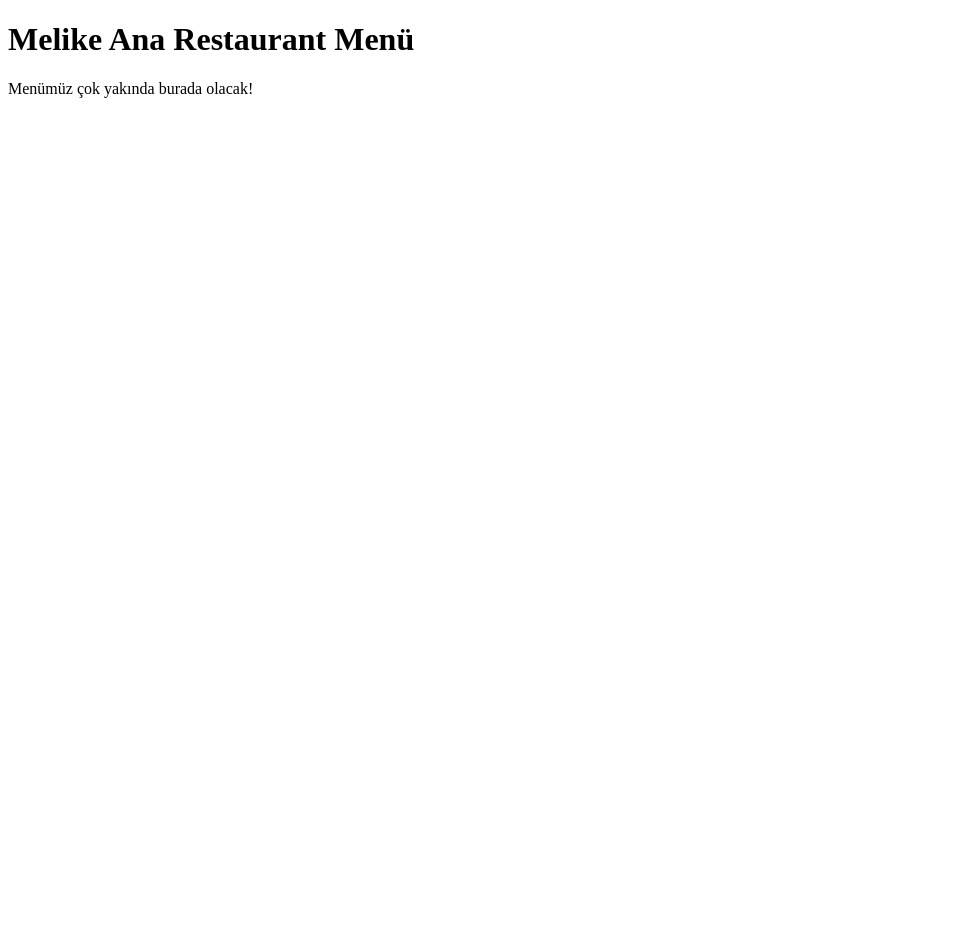
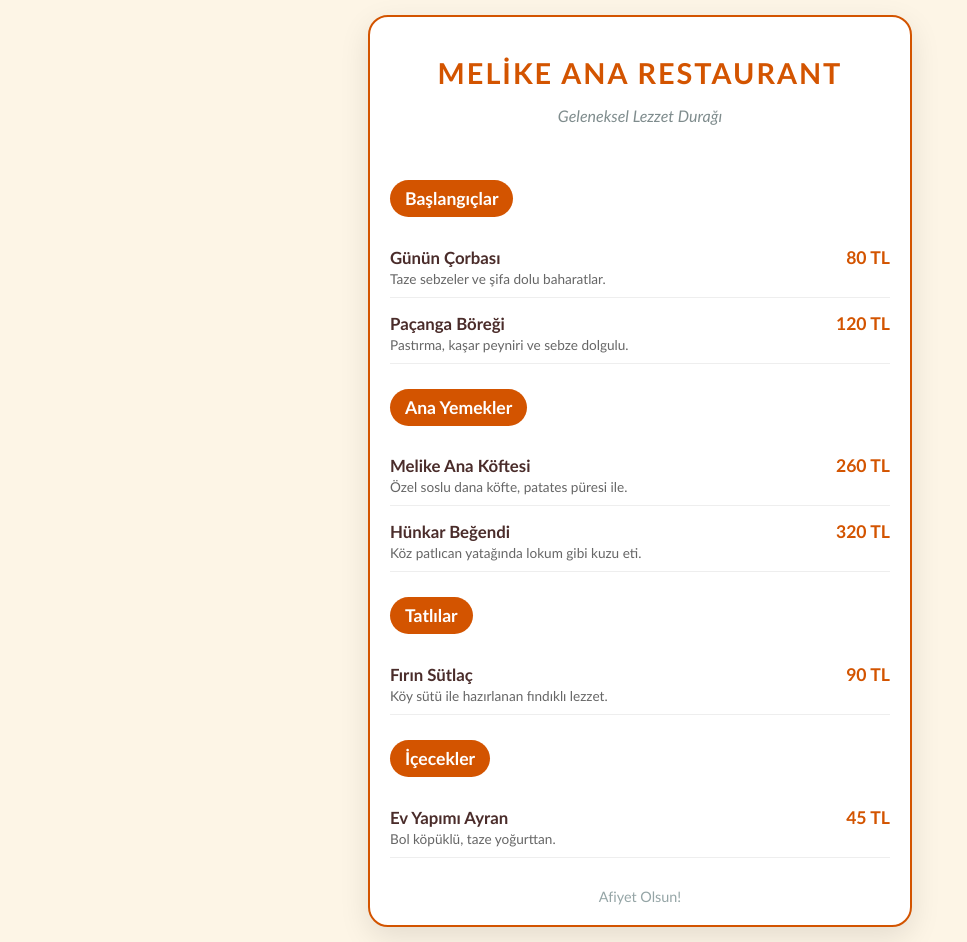
Before and after one commit to cemoletti94/cem-baba-restaurant, a plain HTML site: page index.html in a window 1280 px wide. Shown: the whole page, without its empty margins (0-967 px from the left). Before the commit the page ends 800 px from the top, so only its background shows below. Drawn offline with Linux system fonts and the light colour scheme.

Commit message:
Update index.html

```diff
--- a/index.html
+++ b/index.html
@@ -1,7 +1,158 @@
 <!DOCTYPE html>
-<html>
+<html lang="tr">
+<head>
+    <meta charset="UTF-8">
+    <meta name="viewport" content="width=device-width, initial-scale=1.0">
+    <title>Melike Ana Restaurant - Menü</title>
+    <style>
+        body {
+            font-family: 'Trebuchet MS', sans-serif;
+            background-color: #fdf5e6; /* Hafif krem rengi, iştah açıcı */
+            margin: 0;
+            padding: 15px;
+            color: #4a2c2a;
+        }
+
+        .container {
+            max-width: 500px;
+            margin: 0 auto;
+            background: #ffffff;
+            padding: 20px;
+            border-radius: 20px;
+            box-shadow: 0 10px 30px rgba(0,0,0,0.1);
+            border: 2px solid #d35400;
+        }
+
+        h1 {
+            text-align: center;
+            color: #d35400;
+            font-size: 1.8rem;
+            text-transform: uppercase;
+            letter-spacing: 2px;
+            margin-bottom: 5px;
+        }
+
+        .subtitle {
+            text-align: center;
+            font-style: italic;
+            color: #7f8c8d;
+            margin-bottom: 30px;
+        }
+
+        h2 {
+            background-color: #d35400;
+            color: white;
+            padding: 8px 15px;
+            border-radius: 50px;
+            font-size: 1.1rem;
+            margin-top: 25px;
+            display: inline-block;
+        }
+
+        .menu-item {
+            display: flex;
+            justify-content: space-between;
+            align-items: baseline;
+            margin-top: 15px;
+            padding-bottom: 10px;
+            border-bottom: 1px solid #eee;
+        }
+
+        .item-details {
+            flex: 1;
+            padding-right: 10px;
+        }
+
+        .item-name {
+            font-weight: bold;
+            font-size: 1.05rem;
+            margin: 0;
+        }
+
+        .item-ingredients {
+            font-size: 0.85rem;
+            color: #666;
+            margin: 3px 0 0 0;
+        }
+
+        .item-price {
+            font-weight: bold;
+            color: #d35400;
+            font-size: 1.1rem;
+        }
+
+        footer {
+            text-align: center;
+            margin-top: 30px;
+            font-size: 0.9rem;
+            color: #95a5a6;
+        }
+    </style>
+</head>
 <body>
-<h1>Melike Ana Restaurant Menü</h1>
-<p>Menümüz çok yakında burada olacak!</p>
+
+<div class="container">
+    <h1>Melike Ana Restaurant</h1>
+    <p class="subtitle">Geleneksel Lezzet Durağı</p>
+
+    <h2>Başlangıçlar</h2>
+
+    <div class="menu-item">
+        <div class="item-details">
+            <p class="item-name">Günün Çorbası</p>
+            <p class="item-ingredients">Taze sebzeler ve şifa dolu baharatlar.</p>
+        </div>
+        <div class="item-price">80 TL</div>
+    </div>
+
+    <div class="menu-item">
+        <div class="item-details">
+            <p class="item-name">Paçanga Böreği</p>
+            <p class="item-ingredients">Pastırma, kaşar peyniri ve sebze dolgulu.</p>
+        </div>
+        <div class="item-price">120 TL</div>
+    </div>
+
+    <h2>Ana Yemekler</h2>
+
+    <div class="menu-item">
+        <div class="item-details">
+            <p class="item-name">Melike Ana Köftesi</p>
+            <p class="item-ingredients">Özel soslu dana köfte, patates püresi ile.</p>
+        </div>
+        <div class="item-price">260 TL</div>
+    </div>
+
+    <div class="menu-item">
+        <div class="item-details">
+            <p class="item-name">Hünkar Beğendi</p>
+            <p class="item-ingredients">Köz patlıcan yatağında lokum gibi kuzu eti.</p>
+        </div>
+        <div class="item-price">320 TL</div>
+    </div>
+
+    <h2>Tatlılar</h2>
+
+    <div class="menu-item">
+        <div class="item-details">
+            <p class="item-name">Fırın Sütlaç</p>
+            <p class="item-ingredients">Köy sütü ile hazırlanan fındıklı lezzet.</p>
+        </div>
+        <div class="item-price">90 TL</div>
+    </div>
+
+    <h2>İçecekler</h2>
+
+    <div class="menu-item">
+        <div class="item-details">
+            <p class="item-name">Ev Yapımı Ayran</p>
+            <p class="item-ingredients">Bol köpüklü, taze yoğurttan.</p>
+        </div>
+        <div class="item-price">45 TL</div>
+    </div>
+
+    <footer>Afiyet Olsun!</footer>
+</div>
+
 </body>
 </html>
```
